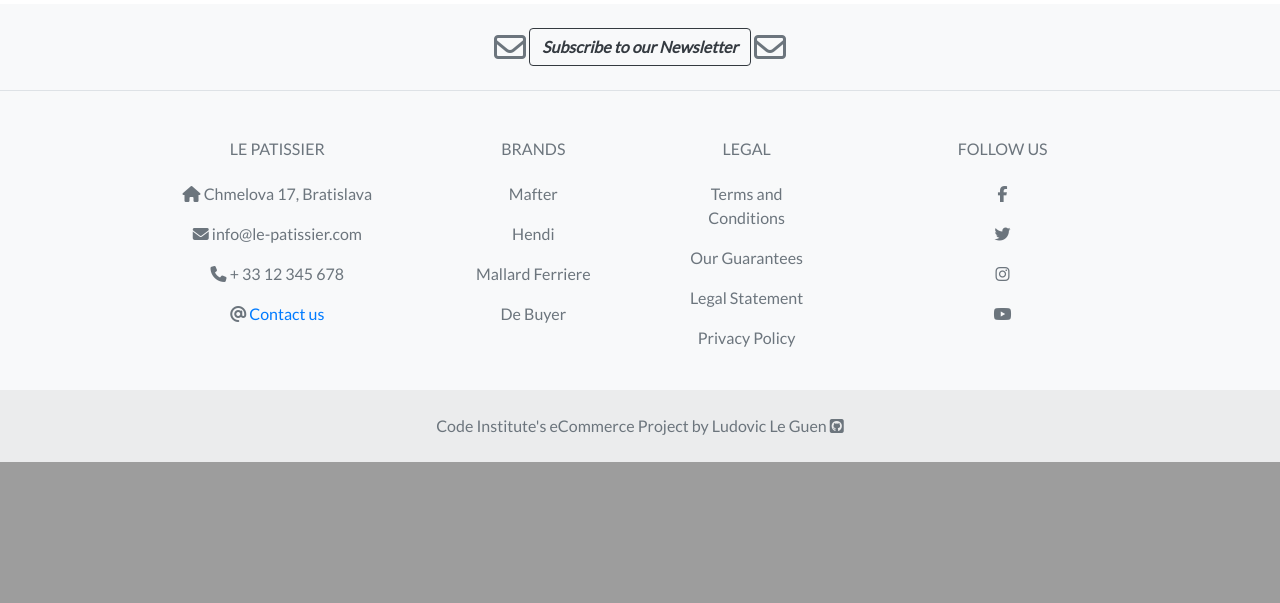
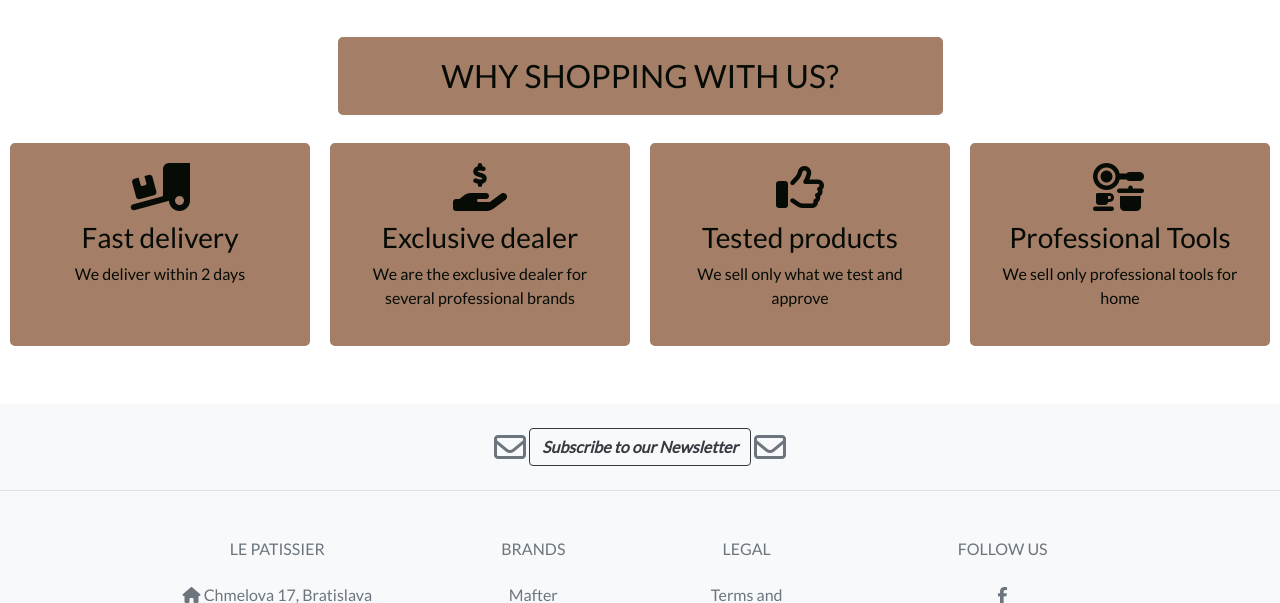
Before and after one commit to LudovicLeGuen/le_patissier, a Django app: page / in a window 1280 px wide. Shown: the part 1144-1747 px from the top of the page. Before the commit the page ends 1606 px from the top, so only its background shows below. Run offline with Django 3.2, Linux system fonts and the light colour scheme; some libraries are stand-ins or nearby versions.

Commit message:
Added buying reasons section to index.html

```diff
--- a/home/templates/home/index.html
+++ b/home/templates/home/index.html
@@ -11,9 +11,61 @@
 
 {% block content %}
 <div id="page-wrapper">
-    <img src="{{ MEDIA_URL }}pain-au-chocolat.jpg" alt="Pain au chocolat platter">
-    <div id="button-hero">
-        <a class="btn btn-lg rounded-5 lead-font-size text-uppercase font-weight-bold py-3 border-5" href="{% url 'products' %}" role="button">Shop now</a>
+    <div class="container-fluid">
+        <!-- Hero image section -->
+        <section id="hero-section">
+            <div class="row d-flex justify-content-center" id="hero-img">
+
+                <img src="{{ MEDIA_URL }}pain-au-chocolat.jpg" alt="Pain au chocolat platter">
+
+                <div id="button-hero" class="col-xm-10 col-md-4 text-center">
+                    <a class="btn btn-lg rounded-5 lead-font-size text-uppercase font-weight-bold py-xm-0 py-md-3 border-5"
+                        href="{% url 'products' %}" role="button">
+                        <h2>Shop now</h2>
+                    </a>
+                </div>
+            </div>
+        </section>
+
+        <!-- Why Shop With Us section -->
+        <section class="mt-5 ">
+            <div class="row d-flex justify-content-center">
+                <div class="col-md-6 col-sm-12 text-uppercase">
+                    <h2 class="why-box">Why Shopping with Us?</h2>
+                </div>
+            </div>
+            <div class="row mx-sm-5 mx-lg-0">
+                <div class="col-sm-12 col-md-6 col-lg-3 why-box">
+                    <div><i class="fa-solid fa-truck-ramp-box fa-3x"></i></div>
+                    <div>
+                        <h3>Fast delivery</h3>
+                    </div>
+                    <p>We deliver within 2 days</p>
+                </div>
+                <div class="col-sm-12 col-md-6 col-lg-3 why-box">
+                    <div><i class="fa-solid fa-hand-holding-dollar fa-3x"></i></div>
+                    <div>
+                        <h3>Exclusive dealer</h3>
+                    </div>
+                    <p>We are the exclusive dealer for several professional brands</p>
+                </div>
+                <div class="col-sm-12 col-md-6 col-lg-3 why-box">
+                    <div><i class="fa-regular fa-thumbs-up fa-3x"></i></div>
+                    <div>
+                        <h3>Tested products</h3>
+                    </div>
+                    <p>We sell only what we test and approve</p>
+                </div>
+                <div class="col-sm-12 col-md-6 col-lg-3 why-box">
+                    <div><i class="fa-solid fa-kitchen-set fa-3x"></i></div>
+                    <div>
+                        <h3>Professional Tools</h3>
+                    </div>
+                    <p>We sell only professional tools for home</p>
+                </div>
+
+            </div>
+        </section>
     </div>
 </div>
 {% endblock %}
--- a/le_patissier/settings.py
+++ b/le_patissier/settings.py
@@ -30,8 +30,6 @@ DEBUG = True  # 'DEVELOPMENT' in os.environ
 
 ALLOWED_HOSTS = ['le-patissier-b2d63743796c.herokuapp.com',
                  '8000-ludovicleguen-le-patissi-t4bzefwvs1.us2.codeanyapp.com',
-                 '8001-ludovicleguen-le-patissi-t4bzefwvs1.us2.codeanyapp.com',
-                 '8001-ludovicleguen-le-patissi-t4bzefwvs1.us2.codeanyapp.com'
                  ]
 
 
--- a/static/css/base.css
+++ b/static/css/base.css
@@ -8,8 +8,8 @@ body {
     font-family: Lato;
 }
 
-.footer{
-    margin-bottom:0px !important;
+.footer {
+    margin-bottom: 0px !important;
 }
 
 .container-fluid {
@@ -178,11 +178,11 @@ body {
 #page-wrapper {
     max-width: 1440px;
     margin: 0 auto 0 auto;
-    position: relative;
-    display: flex;
-    justify-content: center;
 }
 
+#hero-section {
+    position: relative;
+}
 
 #page-wrapper img {
     width: 100%;
@@ -192,18 +192,26 @@ body {
 
 #button-hero {
     background-color: white;
-    color: #736D69;
     position: absolute;
     bottom: 50px;
-    margin: 0 auto;
     border: #9D6133;
     border-style: double;
     border-radius: 10px;
     border-width: 5px;
 }
 
-#button-hero a {
-    font-size: 2.5em;
+.why-box {
+    background-color: #A47E67;
+    padding: 20px;
+    border: white;
+    border-style: solid;
+    border-width: 10px;
+    border-radius: 15px;
+    text-align: center;
+}
+
+.why-box i {
+    margin-bottom: 10px;
 }
 
 /* Product card*/
@@ -241,13 +249,13 @@ body {
 }
 
 /* Detail page*/
-.brand-detail a{
+.brand-detail a {
     color: #6c757d !important;
     letter-spacing: 0.1rem;
     text-transform: uppercase;
 }
 
-.brand-detail a:hover{
+.brand-detail a:hover {
     color: #6c757d !important;
     text-decoration-line: underline;
 }
```
